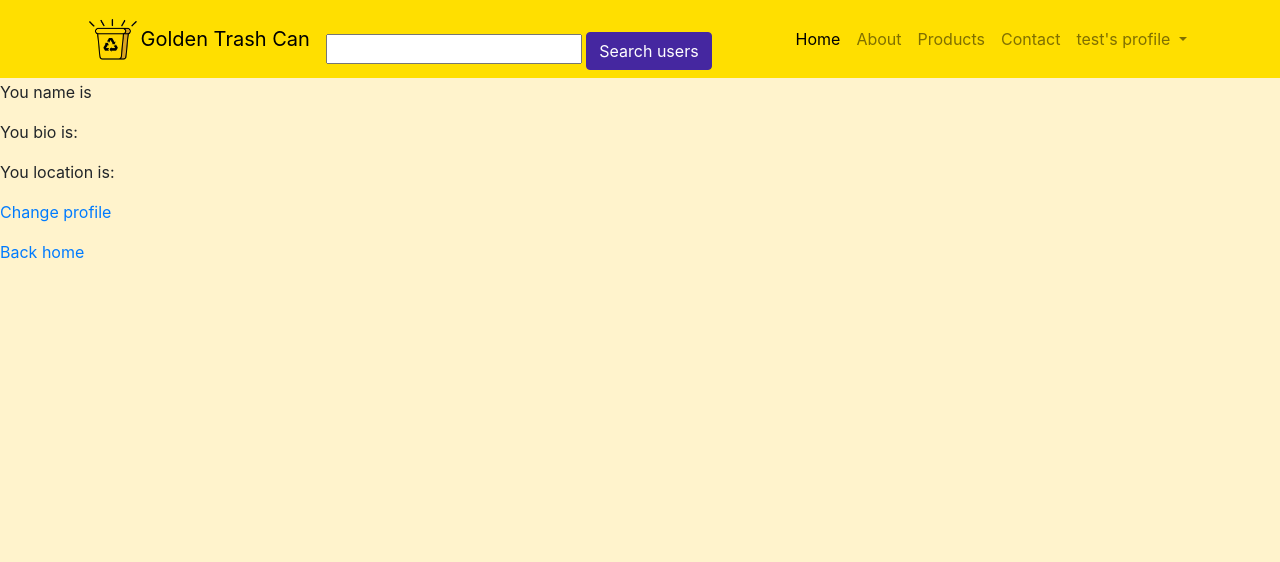
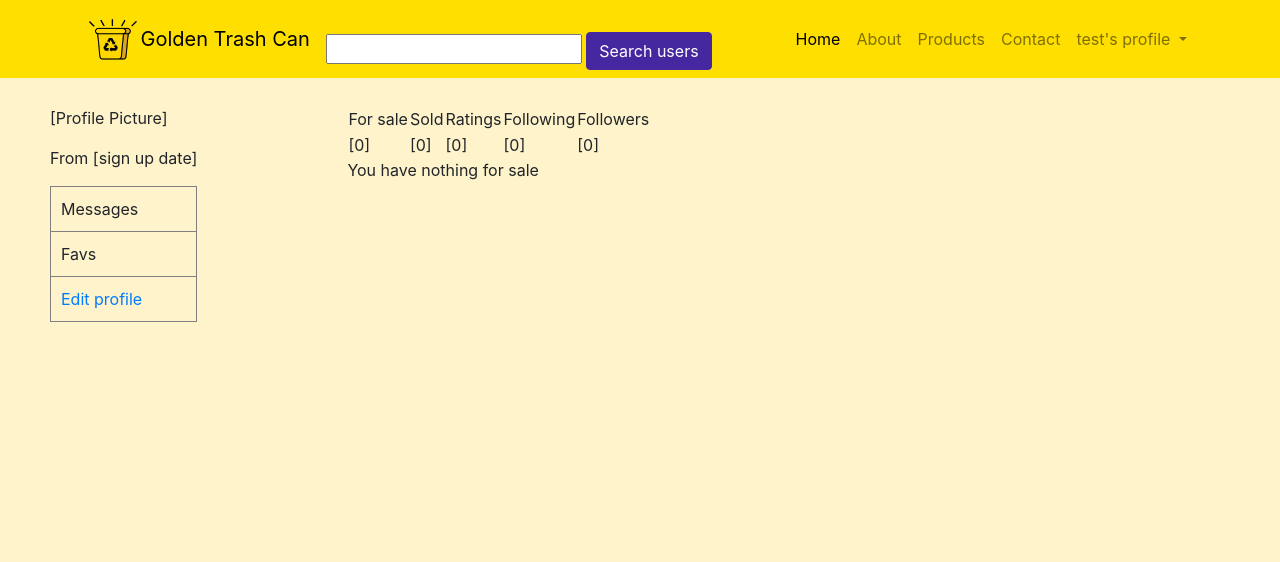
Before and after one commit to UB-ES-19/B5-Vibbo, a Django app: page /vibbo/profile/1/ in a window 1280 px wide. Shown: the top 562 px of the page. Run offline with Django 3.2, Linux system fonts and the light colour scheme; a user stored in the database is signed in; data comes from the database, SQL or seed files in the repository; both versions use the stored data as it was after the commit; lists and menus that the app fills with data are empty; some libraries are stand-ins or nearby versions.

Commit message:
Added the base of the fron-end to the profile page

```diff
--- a/vibbo/templates/vibbo/profile_page.html
+++ b/vibbo/templates/vibbo/profile_page.html
@@ -5,12 +5,90 @@
 
 {% block content %}
 {% if user.is_authenticated %}
-  Hi {{ user.username }}!
-  <p> You name is {{user.profile.first_name}} {{user.profile.last_name}} </p>
-<p> You bio is: </p><p> {{user.profile.bio}} </p>
-<p> You location is: </p> <p> {{user.profile.street}} {{user.profile.city}} {{user.profile.location_code}} </p>
-  <p><a href="{% url 'change' %}">Change profile</a> </p>
-  <p><a href="{% url 'home' %}">Back home</a></p>
+<style>
+#container{
+	padding-top: 50px;
+	display: flex;
+}
+
+#pLeft{
+	 padding-left: 50px;
+}
+
+.linksTable, .linksTr, .linksTh {
+  border: 1px solid gray;
+  border-collapse: collapse;
+}
+.linksTr, .linksTh {
+  padding: 10px;
+  text-align: left;
+  font-weight: normal;
+}
+
+#pRight{
+	 padding-left: 150px;
+}
+
+.stats, .statsTr, .statsTh{
+}
+
+.statsTr, .statsTh{
+	font-weight: normal;
+  	text-align: left;
+}
+
+</style>
+
+<dov id="container">
+	<div id="pLeft">
+		<p> [Profile Picture] </p>
+		<p> {{user.profile.first_name}} {{user.profile.last_name}} </p>
+		<p> From [sign up date] </p>
+
+		<table style="width:100%" class="linksTable">
+			<tr class="linksTr">
+				<th class="linksTh">Messages</th>
+			</tr>
+			<tr class="linksTr">
+				<th class="linksTh">Favs</th>
+			</tr>
+			<tr class="linksTr">
+				<th class="linksTh"><a href="{% url 'change' %}">Edit profile</a></th>
+			</tr>
+		</table>
+
+	</div>
+
+	<div id="pRight">
+		<table style="width:100%" class="stats">
+			<tr class="statsTr">
+				<th class="statsTh">For sale</th>
+				<th class="statsTh">Sold</th>
+				<th class="statsTh">Ratings</th>
+				<th class="statsTh">Following</th>
+				<th class="statsTh">Followers</th>
+
+			</tr>
+			<tr class="statsTr">
+				<th class="statsTh">[0]</th>
+				<th class="statsTh">[0]</th>
+				<th class="statsTh">[0]</th>
+				<th class="statsTh">[0]</th>
+				<th class="statsTh">[0]</th>
+
+			</tr>
+		</table>
+		<p> You have nothing for sale </p>
+
+<!--
+	<p> You bio is: </p><p> {{user.profile.bio}} </p>
+		<p> You location is: </p> <p> {{user.profile.street}} {{user.profile.city}} {{user.profile.location_code}} </p>
+		<p><a href="{% url 'home' %}">Back home</a></p>
+-->
+
+	</div>
+</div>
+
 {% else %}
   <p>You are not logged in</p>
   <a href="{% url 'home' %}">back to home page</a>
```
Also changed, not shown: vibbo/db.sqlite3, 1 other file.
